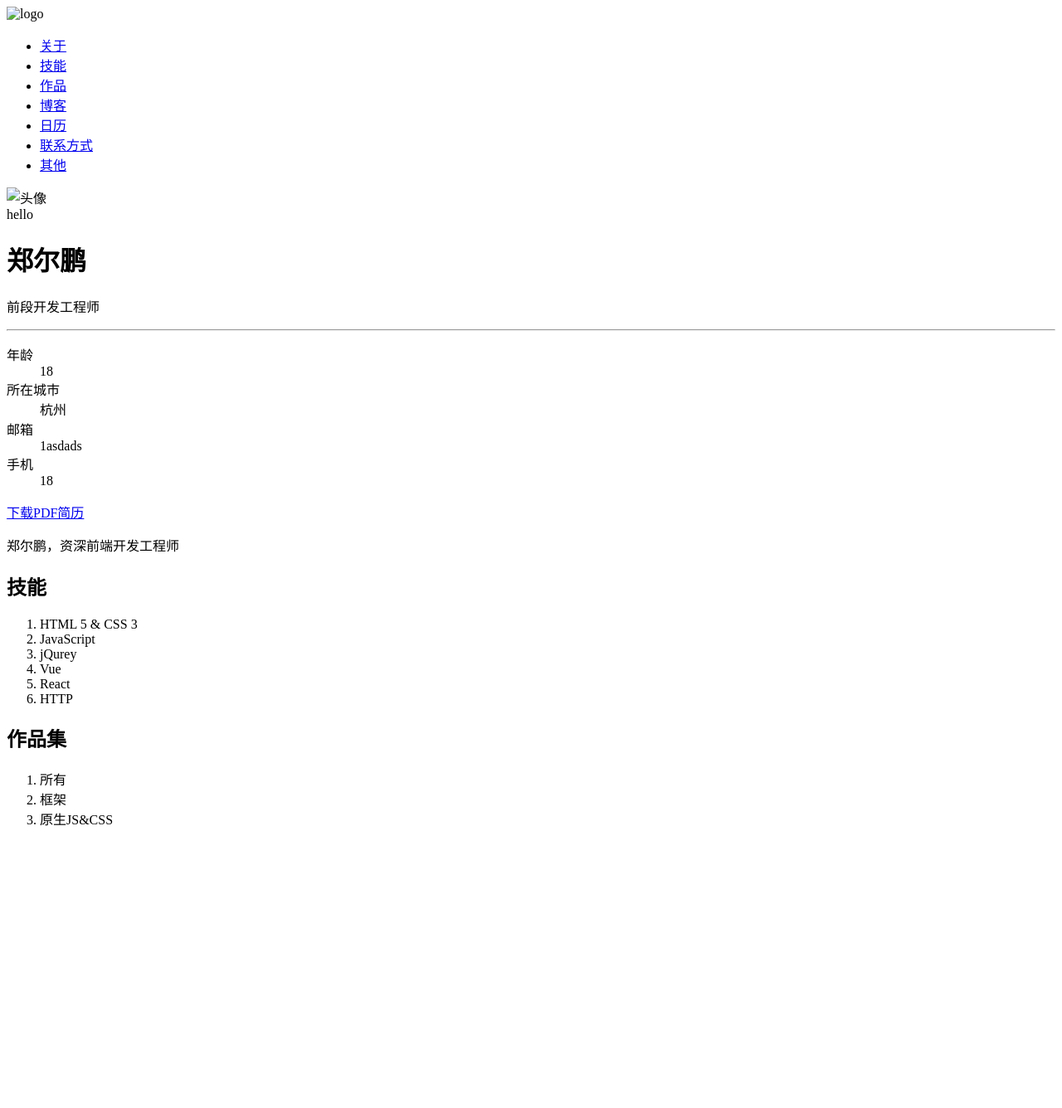
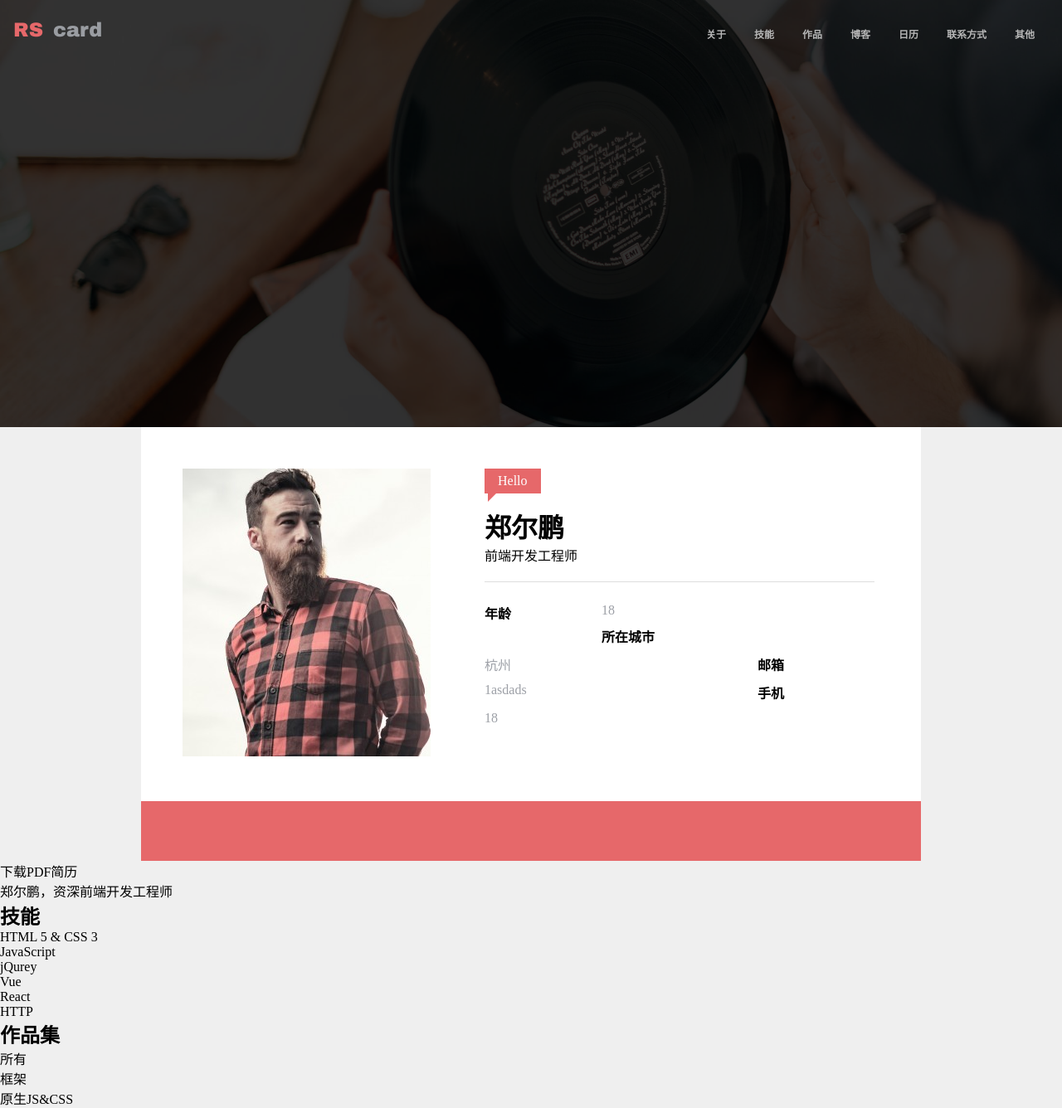
Before and after one commit to OldSevenIsMe/resume, a plain HTML site: page index.html in a window 1280 px wide. Shown: the whole page at 83% size. Before the commit the page ends 1015 px from the top, so only its background shows below. Drawn offline with Linux system fonts and the light colour scheme.

Commit message:
添加了css样式和背景图片

```diff
--- a/index.html
+++ b/index.html
@@ -6,13 +6,27 @@
   <meta name="viewport" content="width=device-width, initial-scale=1.0">
   <meta http-equiv="X-UA-Compatible" content="ie=edge">
   <title>Document</title>
+  <link rel="stylesheet" href="./style.css">
+  <script src="//at.alicdn.com/t/font_712642_endfwks7734.js"></script>
+  <style type="text/css">
+    .icon {
+       width: 1em; height: 1em;
+       vertical-align: -0.15em;
+       fill: currentColor;
+       overflow: hidden;
+    }
+</style>
 </head>
 
 <body>
-  <div class="topNavBar">
-    <img src="#" alt="logo">
+  <div class="topNavBar ">
+    <div class="topNavBar-inner clearfix">
+      <a class="logo" href="#" alt='logo'>
+        <span class="rs">RS</span>
+        <span class="card">card</span>
+      </a>
       <nav>
-      <ul>
+        <ul class="clearfix">
           <li><a href="#">关于</a></li>
           <li><a href="#">技能</a></li>
           <li><a href="#">作品</a></li>
@@ -23,17 +37,22 @@
         </ul>
       </nav>
     </div>
-  <div class="banner"></div>
+  </div>
+  <div class="banner">
+    <div class="mask"></div>
+  </div>
   <main>
-    <div class="card">
-      <div class="pictureAndText">
+    <div class="userCard">
+      <div class="pictureAndText clearfix">
         <div class="picture">
-          <img src="#" alt="头像">
+          <img src="./images/avatar.jpg" alt="头像">
         </div>
         <div class="text">
-          <span class="welcome">hello</span>
+          <span class="welcome">Hello
+            <span class="triangle"></span>
+          </span>
           <h1>郑尔鹏</h1>
-          <p>前段开发工程师</p>
+          <p>前端开发工程师</p>
           <hr>
           <dl>
             <dt>年龄</dt>
@@ -48,7 +67,21 @@
         </div>
       </div>
       <footer class="media">
-
+        <a href="#">
+            <svg class="icon" aria-hidden="true">
+                <use xlink:href="#icon-github"></use>
+            </svg>
+        </a>
+        <a href="#">
+            <svg class="icon" aria-hidden="true">
+                <use xlink:href="#icon-twiter"></use>
+            </svg>
+        </a>
+        <a href="#">
+            <svg class="icon" aria-hidden="true">
+                <use xlink:href="#icon-weibo"></use>
+            </svg>
+        </a>
       </footer>
     </div>
 
--- /dev/null
+++ b/style.css
@@ -0,0 +1,162 @@
+*{
+  padding: 0;
+  margin: 0;
+}
+body{
+  background: #efefef;
+}
+.clearfix::after{
+  content: '';
+  display: block;
+  clear: both;
+}
+a{
+  text-decoration: none;
+  color: inherit;
+}
+hr{
+  height: 0;
+  border: none;
+  border-top: 1px solid #dedede;
+}
+/*logo*/
+.topNavBar .logo{
+  font-size: 24px;
+  font-family: 'Arial Black';
+  float: left;
+  padding-top: 3px;
+  padding-bottom: 4px;
+}
+.topNavBar .logo .rs{
+  margin-right:4px;
+  color: #e6686a;
+}
+.topNavBar .logo .card{
+  color:#9a9da2;
+}
+
+/*导航条*/
+.topNavBar{
+  padding: 20px 0;
+  position: fixed;
+  left: 0;
+  top: 0;
+  width: 100%;
+}
+.topNavBar-inner{
+  padding: 0 16px;
+}
+.topNavBar nav{
+  float: right;
+  padding-top: 4px;
+  padding-bottom: 4px;
+}
+.topNavBar nav ul{
+  list-style: none;
+}
+.topNavBar nav ul li{
+  float: left;
+  margin-left: 17px;
+  margin-right: 17px;
+}
+.topNavBar nav ul li a{
+  display: block;
+  font-size: 12px;
+  color: #b7b7b7;
+  font-weight: bold;
+  padding-top: 5px;
+  padding-bottom: 5px;
+  border-bottom:3px solid transparent;
+  border-top:3px solid transparent;
+}
+.topNavBar nav ul li a:hover{
+  border-bottom: 3px solid #e06567;
+}
+
+/*背景图*/
+.banner{
+  height: 515px;
+  background-image: url(./images/rs-cover.jpg);
+  background-position: center center;
+  background-size: cover;
+}
+.banner .mask{
+  height:515px;
+  background-color:rgba(0,0,0,0.8);
+}
+
+/*main card*/
+.userCard{
+  max-width: 940px;
+  margin: 0 auto;
+  background-color: #fff;
+}
+.userCard .welcome{
+  position: relative;
+  background: #e6686a;
+  color: white;
+  display: inline-block;
+  padding: 4px 16px;
+  line-height: 22px;
+}
+.userCard .welcome .triangle{
+  position: absolute;
+  left: 4px;
+  top: 100%;
+  display: block;
+  border: 10px solid transparent;
+  width: 0;
+  border-left-color: #e6686a;
+  border-top-width: 0px;
+}
+.userCard .pictureAndText{
+  padding: 50px;
+}
+.userCard .picture{
+  float: left;
+}
+.userCard .text{
+  float: left;
+  margin-left: 65px;
+  width: 470px;
+}
+.userCard .text h1{
+  margin-top: 16px;
+}
+.userCard .text hr{
+  margin: 20px 0;
+}
+.userCard dl dd,
+.userCard dl dt{
+  float: left;
+  padding: 5px 0;
+}
+.userCard dl dt{
+  width: 30%;
+  font-weight: bold;
+}
+.userCard dl dd{
+  width: 70%;
+  color: #9da0a7;
+}
+.userCard footer.media{
+  background: #e6686a;
+  text-align: center;
+}
+.userCard footer.media a{
+  display: inline-block;
+  width: 40px;
+  line-height: 30px; /*用于對齊*/
+  padding: 5px 0;
+  border-radius: 50%;
+  margin: 16px;
+}
+.userCard footer.media a:hover{
+  background: #cf5d5f;
+}
+.userCard svg{
+  width: 30px;
+  height: 30px;
+  fill: white;
+  vertical-align: top;/*用于度*/
+}
```
Also changed, not shown: images/avatar.jpg (added), images/rs-cover.jpg (added). Lines whose indentation alone changed are shown as unchanged.
